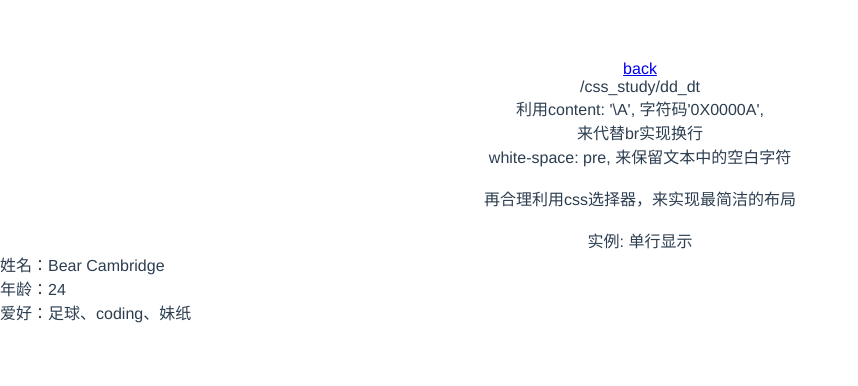
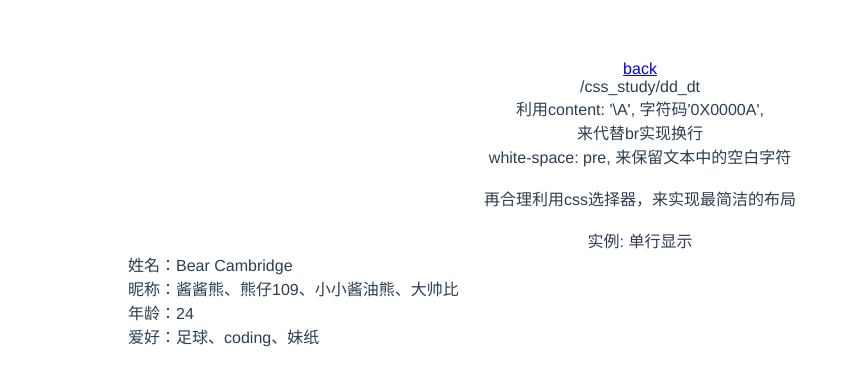
Before and after one commit to xiongxiong109/front_end_study, a Vue app: page /css_study/dd_dt in a window 1280 px wide. Shown: the top 386 px of the page, without its empty margins (0-858 px from the left). Built offline with nearby package versions, Linux system fonts and the light colour scheme.

Commit message:
使用循环

```diff
--- a/src/router/CSStudy/pages/dd_dt.vue
+++ b/src/router/CSStudy/pages/dd_dt.vue
@@ -8,20 +8,44 @@
 		<br>
 		<p>实例: 单行显示</p>
 		<div class="ui-dls">
-			<dt>姓名</dt>
-			<dd>Bear Cambridge</dd>
-			<dt>年龄</dt>
-			<dd>24</dd>
-			<dt>爱好</dt>
-			<dd>足球</dd>
-			<dd>coding</dd>
-			<dd>妹纸</dd>
+			<template v-for="item in lists">
+				<dt>{{item.nm}}</dt>
+				<dd v-for="vs in item.vs">{{vs}}</dd>
+			</template>
 		</div>
 	</div>
 </template>
+<script type="text/javascript">
+	export default {
+		data() {
+			return {
+				lists: [
+					{
+						nm: '姓名',
+						vs: ['Bear Cambridge']
+					},
+					{
+						nm: '昵称',
+						vs: ['酱酱熊', '熊仔109', '小小酱油熊', '大帅比']
+					},
+					{
+						nm: '年龄',
+						vs: [24]
+					},
+					{
+						nm: '爱好',
+						vs: ['足球', 'coding', '妹纸']
+					}
+				]
+			}
+		}
+	}
+</script>
 <style type="text/css">
 	.ui-dls {
 		text-align: left;
+		width: 80%;
+		margin: auto;
 	}
 	dt, dd {
 		display: inline;
```
